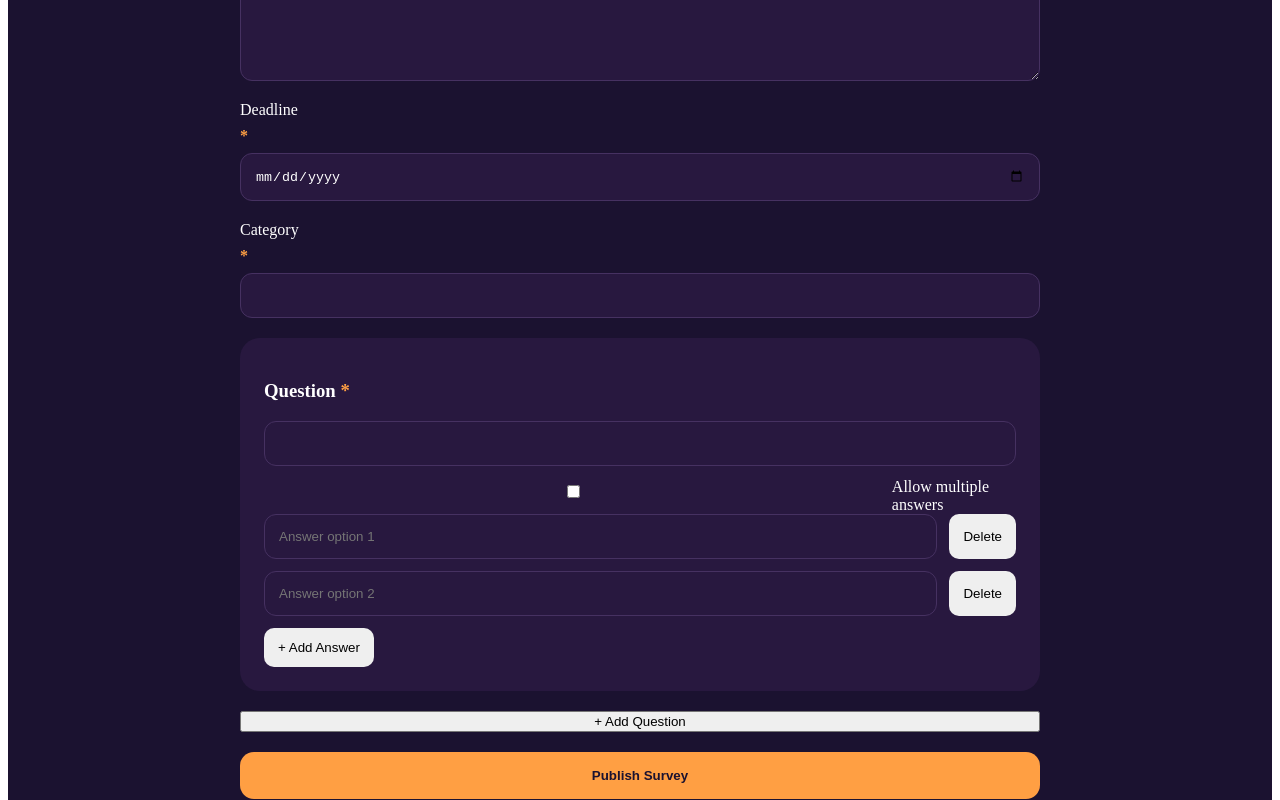
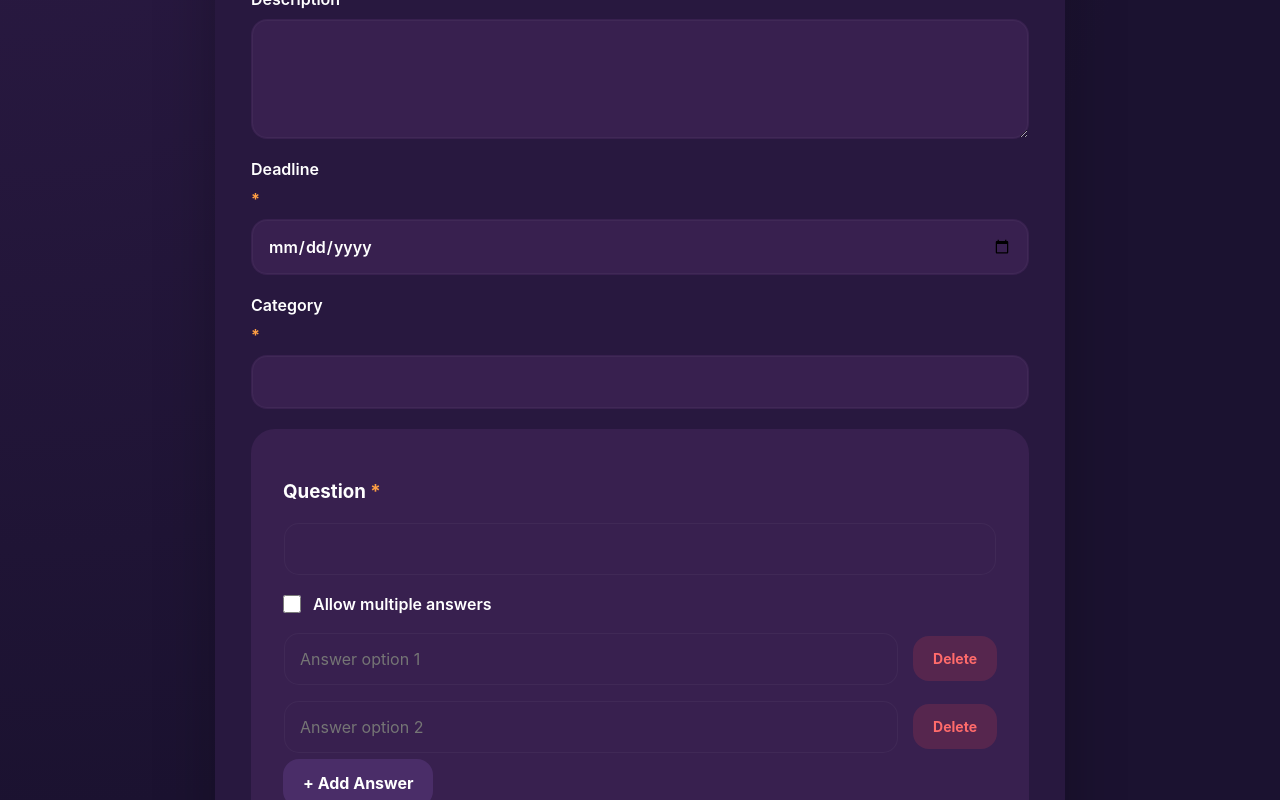
Before and after one commit to tchocpet/Pollapp, an Angular app: page /create-survey in a window 1280 px wide. Shown: the part 360-1160 px from the top of the page. Built offline with nearby package versions, Linux system fonts and the light colour scheme.

Commit message:
finish poll app functionality and ui

```diff
--- a/src/app/pages/create-survey/create-survey.html
+++ b/src/app/pages/create-survey/create-survey.html
@@ -39,7 +39,7 @@
         <label class="checkbox-row">
           <input type="checkbox" [(ngModel)]="allowMultipleAnswers" name="allowMultipleAnswers" />
 
-          Allow multiple answers
+          <span>Allow multiple answers</span>
         </label>
 
         @for (answer of answers; track $index; let index = $index) {
@@ -55,11 +55,10 @@
           </div>
         }
 
-        <button type="button" (click)="addAnswer()">+ Add Answer</button>
+        <button class="add-answer-btn" type="button" (click)="addAnswer()">+ Add Answer</button>
       </div>
 
-      <button type="button" (click)="addQuestion()">+ Add Question</button>
-
+      <button class="add-question-btn" type="button" (click)="addQuestion()">+ Add Question</button>
       @if (questions.length > 0) {
         <div class="question-preview">
           <h3>Added Questions</h3>
--- a/src/app/pages/create-survey/create-survey.scss
+++ b/src/app/pages/create-survey/create-survey.scss
@@ -1,17 +1,22 @@
 .create-survey-page {
   min-height: 100vh;
-  background: #1b1230;
+  background: radial-gradient(circle at top left, #2d1b46, #1b1230 60%);
   color: white;
   padding: 48px;
 }
 
 .container {
-  max-width: 800px;
+  max-width: 850px;
   margin: 0 auto;
+  background: #28183f;
+  padding: 36px;
+  border-radius: 28px;
+  box-shadow: 0 20px 60px rgba(0, 0, 0, 0.25);
 }
 
 h1 {
-  margin-bottom: 12px;
+  font-size: 42px;
+  margin-bottom: 8px;
 }
 
 .back-link {
@@ -19,6 +24,7 @@ h1 {
   color: #ff9f43;
   margin-bottom: 24px;
   text-decoration: none;
+  font-weight: 700;
 }
 
 .survey-form {
@@ -30,62 +36,132 @@ h1 {
 label {
   display: flex;
   flex-direction: column;
-  gap: 8px;
+  gap: 10px;
+  font-weight: 600;
 }
 
 input,
 textarea {
-  background: #28183f;
-  border: 1px solid #463161;
-  border-radius: 12px;
-  padding: 14px;
+  background: #38204f;
+  border: 1px solid transparent;
+  border-radius: 16px;
+  padding: 16px;
   color: white;
+  font-size: 16px;
+  outline: none;
+  transition: 0.2s ease;
+  box-shadow: inset 0 0 0 1px rgba(255, 255, 255, 0.04);
+}
+
+input:focus,
+textarea:focus {
+  border-color: #ff9f43;
 }
 
 textarea {
-  min-height: 100px;
+  resize: vertical;
+  min-height: 120px;
 }
 
-.question-box {
-  background: #28183f;
-  padding: 24px;
-  border-radius: 20px;
+.question-box,
+.question-preview {
+  background: #38204f;
+  border-radius: 24px;
+  padding: 32px;
 }
 
 .question-box input {
   width: 100%;
   box-sizing: border-box;
-  margin-bottom: 12px;
+}
+
+.answer-row,
+.preview-item {
+  display: flex;
+  align-items: center;
+  gap: 14px;
 }
 
 .answer-row {
-  display: flex;
-  gap: 12px;
-  margin-bottom: 12px;
+  margin-top: 14px;
 }
 
 .answer-row input {
   flex: 1;
-  margin-bottom: 0;
+}
+.answer-row button {
+  min-width: 90px;
+  padding: 12px 16px;
+  min-width: 80px;
+  font-size: 14px;
 }
 
+.preview-item {
+  justify-content: space-between;
+  background: rgba(255, 255, 255, 0.04);
+  padding: 14px 18px;
+  border-radius: 14px;
+  margin-top: 12px;
+}
+
+.publish-btn,
+.question-box button,
 .answer-row button,
-.question-box button {
+.preview-item button {
   border: none;
-  border-radius: 10px;
-  padding: 12px 14px;
+  border-radius: 16px;
+  padding: 14px 20px;
   cursor: pointer;
+  font-weight: 700;
+  transition: 0.2s ease;
 }
 
 .publish-btn {
   background: #ff9f43;
   color: #1b1230;
-  border: none;
-  padding: 16px;
-  border-radius: 14px;
-  font-weight: bold;
-  cursor: pointer;
+  width: 100%;
+  margin-top: 20px;
+  padding: 18px;
+  font-size: 18px;
+  font-weight: 800;
+  border-radius: 18px;
+  box-shadow: 0 12px 30px rgba(255, 159, 67, 0.18);
 }
+
+.publish-btn:hover {
+  transform: translateY(-2px);
+}
+
+.question-box button {
+  background: #4a2d68;
+  color: white;
+}
+
+.answer-row button,
+.preview-item button {
+  background: rgba(255, 77, 77, 0.15);
+  color: #ff6b6b;
+}
+
+.checkbox-row {
+  display: flex;
+  flex-direction: row;
+  align-items: center;
+  justify-content: flex-start;
+  gap: 12px;
+  margin: 16px 0;
+  width: fit-content;
+  margin-top: 18px;
+  margin-bottom: 18px;
+}
+
+.checkbox-row input {
+  width: 18px;
+  height: 18px;
+  accent-color: #ff9f43;
+  margin: 0;
+}
+
 .required {
   color: #ff9f43;
   font-weight: bold;
@@ -98,41 +174,74 @@ textarea {
   border-radius: 12px;
   margin-bottom: 20px;
 }
-.question-preview {
-  background: #28183f;
-  padding: 20px;
+
+.add-question-btn {
+  width: 100%;
+  border: none;
+  background: #4a2d68;
+  color: white;
+  padding: 16px;
   border-radius: 16px;
+  cursor: pointer;
+  font-weight: 700;
+  margin-top: 16px;
+  transition: 0.2s ease;
 }
 
-.preview-item {
-  background: #38204f;
-  padding: 12px;
-  border-radius: 12px;
-  margin-top: 10px;
-  display: flex;
-  justify-content: space-between;
-  align-items: center;
+.add-question-btn:hover {
+  transform: translateY(-2px);
 }
 
-.checkbox-row {
-  flex-direction: row;
-  align-items: center;
-  gap: 10px;
+.add-answer-btn {
+  background: #4a2d68;
+  color: white;
+  border: none;
+  border-radius: 16px;
+  padding: 14px 18px;
+  margin: 5px 0;
+  cursor: pointer;
+  font-weight: 700;
+  transition: 0.2s ease;
 }
+
+.add-answer-btn:hover {
+  transform: translateY(-2px);
+  background: #5a367c;
+}
+
 @media (max-width: 700px) {
   .create-survey-page {
-    padding: 24px;
+    padding: 20px;
   }
 
-  .answer-row {
-    flex-direction: column;
+  .container {
+    padding: 24px;
+    border-radius: 24px;
   }
 
-  .answer-row button {
+  h1 {
+    font-size: 34px;
+  }
+
+  .question-box,
+  .question-preview {
+    padding: 20px;
+  }
+
+  .answer-row,
+  .preview-item {
+    flex-direction: column;
+    align-items: stretch;
+  }
+
+  .answer-row button,
+  .preview-item button,
+  .publish-btn {
     width: 100%;
   }
 
-  .publish-btn {
-    width: 100%;
+  input,
+  textarea {
+    font-size: 16px;
   }
 }
--- a/src/app/pages/home/home.scss
+++ b/src/app/pages/home/home.scss
@@ -1,20 +1,29 @@
 .home-page {
   min-height: 100vh;
   padding: 48px;
-  background: #1b1230;
-  color: white;
+  background: radial-gradient(circle at top left, #2d1b46, #1b1230 60%);
+  color: #ff9f43;
 }
 
 .header {
   display: flex;
   justify-content: space-between;
   align-items: center;
-  margin-bottom: 32px;
+  margin-bottom: 40px;
 }
 
 .eyebrow {
   color: #ff9f43;
   font-weight: 700;
+  text-transform: uppercase;
+  letter-spacing: 1px;
+  margin-bottom: 10px;
+}
+
+h1 {
+  font-size: 56px;
+  margin: 0;
+  font-weight: 800;
 }
 
 h1 {
@@ -25,29 +34,53 @@ h1 {
 .new-survey-btn {
   background: #ff9f43;
   color: #1b1230;
-  padding: 14px 24px;
-  border-radius: 12px;
+  padding: 16px 28px;
+  border-radius: 999px;
   text-decoration: none;
   font-weight: 700;
+  transition: 0.2s ease;
+}
+
+.new-survey-btn:hover {
+  transform: translateY(-2px);
 }
 
 .ending-soon,
 .survey-list {
-  background: #28183f;
-  border-radius: 24px;
-  padding: 24px;
-  margin-bottom: 24px;
+  background: rgba(40, 24, 63, 0.7);
+  backdrop-filter: blur(12px);
+  border-radius: 32px;
+  padding: 32px;
+  box-shadow: 0 16px 40px rgba(0, 0, 0, 0.18);
 }
 
-.survey-list {
-  margin-top: 24px;
+.ending-soon h2,
+.survey-list h2 {
+  margin-top: 0;
 }
 
 .tabs {
   display: flex;
   gap: 12px;
+  margin-bottom: 20px;
   margin-bottom: 24px;
+}
 
+.tabs button {
+  border: none;
+  background: #38204f;
+  color: white;
+  padding: 12px 20px;
+  border-radius: 999px;
+  cursor: pointer;
+  transition: 0.2s ease;
+}
+
+.tabs .active {
+  background: #ff9f43;
+  color: #1b1230;
+  font-weight: 700;
+}
 button {
   padding: 10px 18px;
   border-radius: 999px;
@@ -62,45 +95,51 @@ h1 {
   color: #1b1230;
   font-weight: 700;
 }
-}
 
 .survey-grid {
   display: grid;
-  grid-template-columns: repeat(auto-fit, minmax(240px, 1fr));
-  gap: 16px;
+  grid-template-columns: repeat(auto-fill, minmax(320px, 1fr));
+  gap: 20px;
 }
 
 .survey-card {
-  display: block;
+  display: flex;
+  flex-direction: column;
+  justify-content: space-between;
   background: #38204f;
-  border-radius: 18px;
-  padding: 20px;
+  border-radius: 24px;
+  padding: 28px;
   text-decoration: none;
   color: white;
-  transition: 0.2s ease;
+  transition: 0.25s ease;
   border: 1px solid transparent;
+  min-height: 260px;
+  box-shadow: 0 14px 40px rgba(0, 0, 0, 0.18);
 }
 
 .survey-card:hover {
-  transform: translateY(-4px);
-  border: 1px solid #ff9f43;
+  transform: translateY(-6px);
+  border-color: #ff9f43;
+  box-shadow: 0 22px 50px rgba(0, 0, 0, 0.28);
 }
 
 .survey-card h3 {
-  margin: 0 0 10px;
-  font-size: 18px;
+  margin: 0 0 12px;
+  font-size: 20px;
+  font-weight: 700;
 }
 
 .survey-card p {
   color: #d6cde2;
-  margin-bottom: 12px;
+  line-height: 1.5;
+  line-height: 1.6;
 }
 
 .survey-card span {
   color: #ff9f43;
   font-size: 14px;
+  font-weight: 700;
 }
-
 .empty-state {
   background: #38204f;
   padding: 32px;
@@ -115,36 +154,122 @@ h1 {
   pointer-events: none;
 }
 .delete-btn {
-  margin-top: 12px;
-  background: #ff4d4d;
-  color: white;
+  margin-top: 18px;
+  width: fit-content;
   border: none;
-  border-radius: 10px;
-  padding: 10px 14px;
+  border-radius: 14px;
+  padding: 12px 18px;
+  background: rgba(255, 77, 77, 0.15);
+  color: #ff6b6b;
   cursor: pointer;
-  width: 100%;
+  font-weight: 700;
+}
+
+.delete-btn:hover {
+  background: rgba(255, 77, 77, 0.25);
 }
 
 .category-filter {
   display: flex;
   gap: 12px;
-  margin-bottom: 24px;
+  margin-bottom: 28px;
+  margin-top: 20px;
   flex-wrap: wrap;
 }
 
 .category-filter button {
   border: none;
   border-radius: 999px;
-  padding: 10px 18px;
+  padding: 12px 20px;
   cursor: pointer;
   background: #38204f;
-  color: white;
+  color: #d6cde2;
+  transition: 0.2s ease;
+  font-weight: 600;
+}
+
+.category-filter button:hover {
+  transform: translateY(-2px);
 }
 
 .category-filter button.active {
   background: #ff9f43;
   color: #1b1230;
   font-weight: 700;
+}
+
+.hero {
+  background: #28183f;
+  border-radius: 28px;
+  padding: 56px;
+  margin-bottom: 40px;
+  position: relative;
+  overflow: hidden;
+  box-shadow: 0 20px 60px rgba(0, 0, 0, 0.25);
+  max-width: 700px;
+}
+
+.hero::after {
+  content: '';
+  position: absolute;
+  right: -60px;
+  top: -60px;
+  width: 220px;
+  height: 220px;
+  background: rgba(255, 159, 67, 0.12);
+  border-radius: 50%;
+}
+
+.hero::before {
+  content: '';
+  position: absolute;
+  right: 120px;
+  bottom: -40px;
+  width: 120px;
+  height: 120px;
+  background: rgba(255, 159, 67, 0.08);
+  border-radius: 50%;
+}
+
+.hero h2 {
+  font-size: 64px;
+  line-height: 1;
+  margin: 0 0 20px;
+  max-width: 600px;
+}
+
+.hero-text {
+  color: #d6cde2;
+  max-width: 480px;
+  font-size: 18px;
+  line-height: 1.6;
+}
+
+.hero-text {
+  color: #d6cde2;
+  max-width: 480px;
+}
+
+h2 {
+  font-size: 32px;
+  margin-bottom: 20px;
+}
+
+.empty-state {
+  background: #38204f;
+  padding: 40px;
+  border-radius: 24px;
+  text-align: center;
+  color: #d6cde2;
+  font-size: 18px;
+}
+
+span {
+  display: inline-block;
+}
+
+button {
+  font-family: inherit;
 }
 
 @media (max-width: 700px) {
@@ -159,7 +284,23 @@ h1 {
   }
 
   h1 {
-    font-size: 36px;
+    font-size: 40px;
+  }
+
+  .hero {
+    padding: 32px 24px;
+  }
+
+  .hero h2 {
+    font-size: 40px;
+  }
+
+  .survey-list {
+    padding: 20px;
+  }
+
+  .tabs {
+    flex-wrap: wrap;
   }
 
   .new-survey-btn {
@@ -168,7 +309,7 @@ h1 {
     box-sizing: border-box;
   }
 
-  .tabs {
-    flex-direction: column;
+  .survey-grid {
+    grid-template-columns: 1fr;
   }
 }
--- a/src/app/pages/home/home.ts
+++ b/src/app/pages/home/home.ts
@@ -24,14 +24,26 @@ export class Home {
 
   get runningSurveys(): Survey[] {
     const today = new Date();
+    today.setHours(0, 0, 0, 0);
 
-    return this.surveys.filter((survey) => new Date(survey.deadline) >= today);
+    return this.surveys.filter((survey) => {
+      const deadline = new Date(survey.deadline);
+      deadline.setHours(0, 0, 0, 0);
+
+      return deadline >= today;
+    });
   }
 
   get pastSurveys(): Survey[] {
     const today = new Date();
+    today.setHours(0, 0, 0, 0);
 
-    return this.surveys.filter((survey) => new Date(survey.deadline) < today);
+    return this.surveys.filter((survey) => {
+      const deadline = new Date(survey.deadline);
+      deadline.setHours(0, 0, 0, 0);
+
+      return deadline < today;
+    });
   }
 
   get endingSoonSurveys(): Survey[] {
--- a/src/styles.scss
+++ b/src/styles.scss
@@ -1 +1,39 @@
-/* You can add global styles to this file, and also import other style files */
+* {
+  box-sizing: border-box;
+}
+
+html,
+body {
+  margin: 0;
+  font-family: Inter, system-ui, sans-serif;
+  background: #1b1230;
+  color: white;
+  scroll-behavior: smooth;
+}
+
+button,
+input,
+textarea {
+  font: inherit;
+}
+
+a {
+  color: inherit;
+}
+
+::-webkit-scrollbar {
+  width: 10px;
+}
+
+::-webkit-scrollbar-track {
+  background: #1b1230;
+}
+
+::-webkit-scrollbar-thumb {
+  background: #4a2d68;
+  border-radius: 999px;
+}
+
+::-webkit-scrollbar-thumb:hover {
+  background: #ff9f43;
+}
```
Also changed, not shown: src/app/pages/home/home.html (+24 -2 lines), src/app/pages/survey-detail/survey-detail.html (+1 -15 lines), src/app/pages/survey-detail/survey-detail.scss (+87 -51 lines), src/app/pages/survey-detail/survey-detail.ts (+13 -2 lines). Lines whose indentation alone changed are shown as unchanged.
